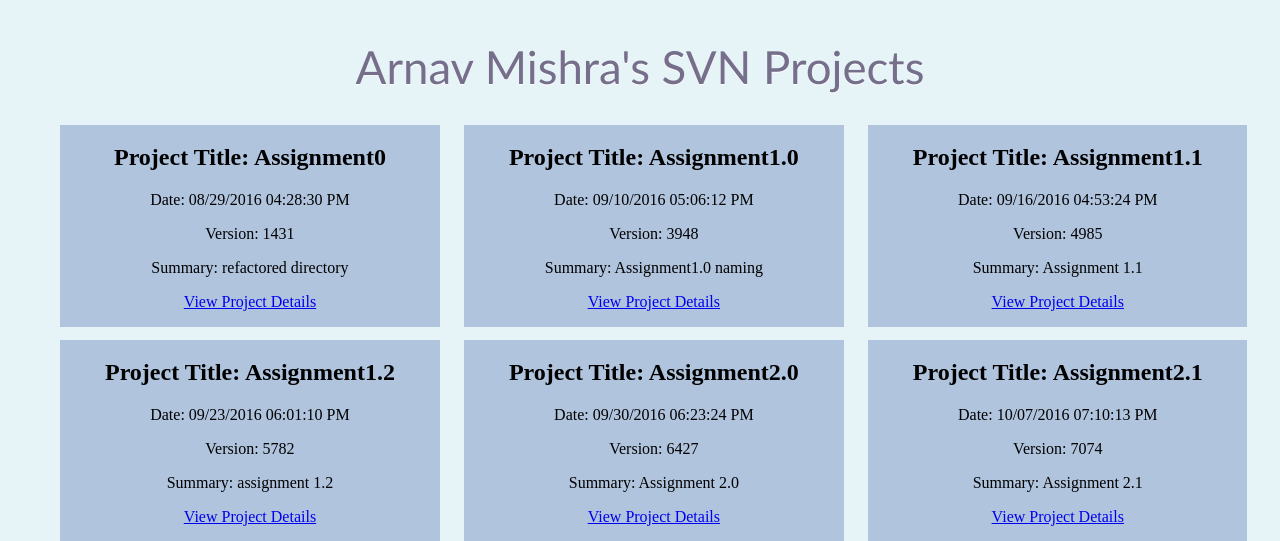
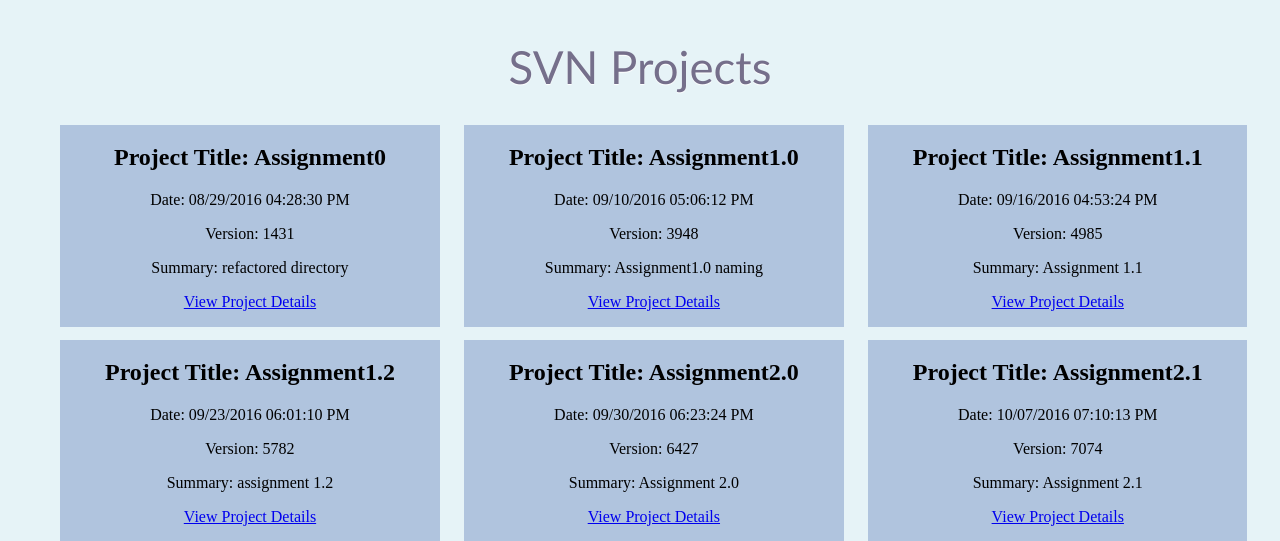
Before and after one commit to arnmishra/WebPortfolio, a Flask app: page / in a window 1280 px wide. Shown: the top 541 px of the page. Run offline with Flask 2, Linux system fonts and the light colour scheme; parts of the project's set-up code (start-up, migrations or seed data) failed here and were passed over.

Commit message:
added readme

```diff
--- a/portfolio/templates/index.html
+++ b/portfolio/templates/index.html
@@ -7,7 +7,7 @@
     <link rel="shortcut icon" href="{{ url_for('static', filename='favicon.ico') }}">
 </head>
 <body>
-    <h1 align="center">Arnav Mishra's SVN Projects</h1>
+    <h1 align="center">SVN Projects</h1>
     <div>
         <ul class="project-categories">
             {% for project in projects %}
```
Also changed, not shown: README.md (added), 3 other files.
